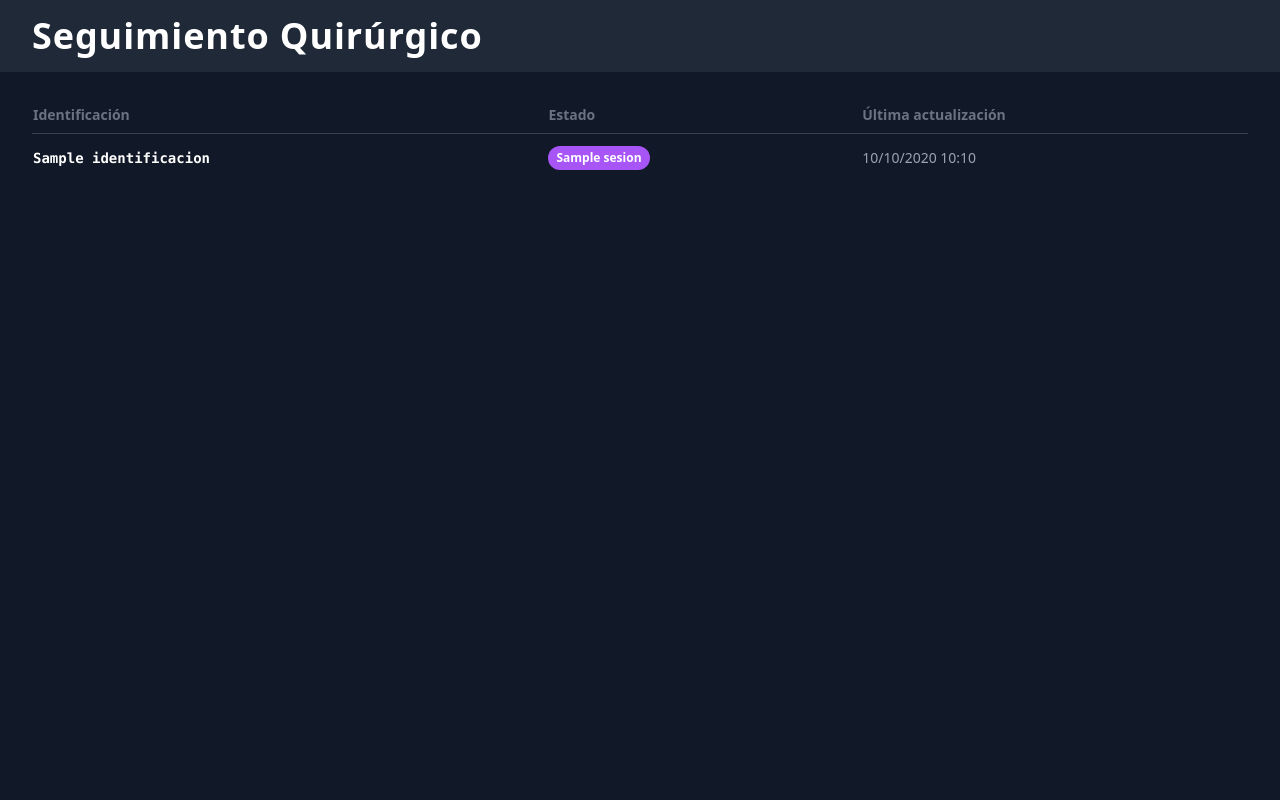
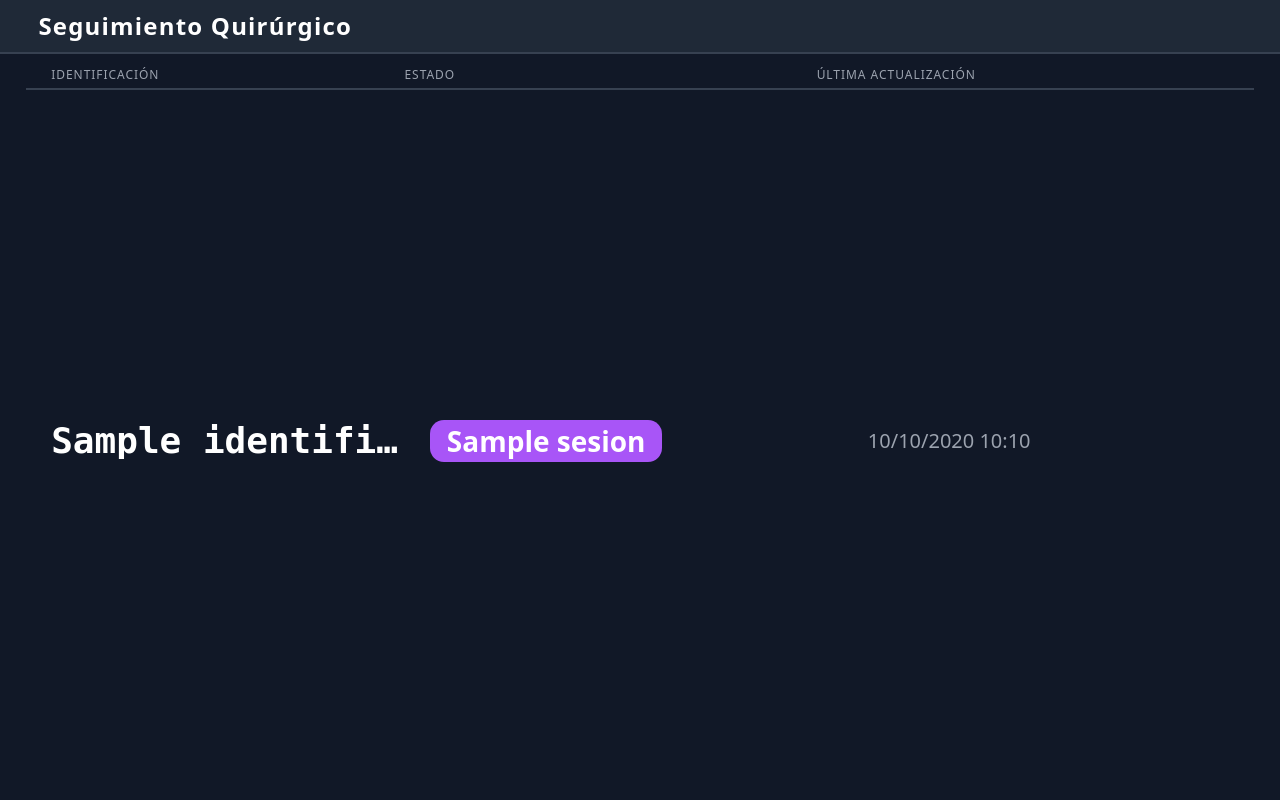
Before and after one commit to lgbio/hudn-quiroinfo, a Django app: template dev/app_core/templates/tablero/tablero.html in a window 1280 px wide. Run offline with Django 4.2, Linux system fonts and the light colour scheme; the template is opened without the code that fills it: most values are stand-ins (such as "Sample title", 1, 10 or a date in 2020); some libraries are stand-ins or nearby versions.

Commit message:
Abr/17/26: r1.11 : Removed RegistroExtados. Added button for loading new patients. Fixed GUI table ordering and dates

```diff
--- a/dev/app_core/templates/tablero/fragmento.html
+++ b/dev/app_core/templates/tablero/fragmento.html
@@ -1,34 +1,130 @@
 {% if sesiones %}
-	<table class="w-full text-sm">
-		<thead>
-			<tr class="text-left text-gray-500 border-b border-gray-700">
-				<th class="pb-2 pr-4">Identificación</th>
-				<th class="pb-2 pr-4">Estado</th>
-				<th class="pb-2">Última actualización</th>
-			</tr>
-		</thead>
-		<tbody>
+<div class="tablero-lista">
+
+	{% comment %}Column headers — fixed, not a flex row{% endcomment %}
+	<div class="tablero-encabezados">
+		<span>Identificación</span>
+		<span>Estado</span>
+		<span>Última actualización</span>
+	</div>
+
+	{% comment %}One flex row per patient — each gets flex:1 so all N rows share the height equally{% endcomment %}
 	{% for sesion in sesiones %}
-			<tr class="border-b border-gray-700 last:border-0">
-				<td class="py-3 pr-4 font-mono font-semibold text-white">{{ sesion.paciente.identificacion }}</td>
-				<td class="py-3 pr-4">
-					<span class="inline-block px-2 py-1 rounded-full text-xs font-semibold
-						{% if sesion.estado == 'EN_PREPARACION' %}bg-yellow-400 text-gray-900
-						{% elif sesion.estado == 'EN_CIRUGIA' %}bg-orange-500 text-white
-						{% elif sesion.estado == 'EN_RECUPERACION' %}bg-blue-500 text-white
-						{% elif sesion.estado == 'FINALIZADO' %}bg-gray-400 text-gray-900
-						{% elif sesion.estado == 'OTRO' %}bg-purple-500 text-white
+	<div class="tablero-fila">
+		<span class="col-id">{{ sesion.paciente.identificacion }}</span>
+		<span class="col-estado">
+			<span class="estado-badge
+				{% if sesion.estado == 'EN_PREPARACION' %}badge-preparacion
+				{% elif sesion.estado == 'EN_CIRUGIA' %}badge-cirugia
+				{% elif sesion.estado == 'EN_RECUPERACION' %}badge-recuperacion
+				{% elif sesion.estado == 'FINALIZADO' %}badge-finalizado
+				{% elif sesion.estado == 'OTRO' %}badge-otro
 				{% endif %}">
 				{% if sesion.estado == 'OTRO' %}{{ sesion.labelOtro }}{% else %}{{ sesion.get_estado_display }}{% endif %}
 			</span>
-				</td>
-				<td class="py-3 text-gray-400">{{ sesion.actualizadoEn|date:"d/m/Y H:i" }}</td>
-			</tr>
+		</span>
+		<span class="col-hora">{{ sesion.actualizadoEn|date:"d/m/Y H:i" }}</span>
+	</div>
 	{% endfor %}
-		</tbody>
-	</table>
+
+</div>
+
+<style>
+	.tablero-lista {
+		display: flex;
+		flex-direction: column;
+		height: 100%;
+		width: 100%;
+	}
+
+	.tablero-encabezados {
+		flex: 0 0 auto;
+		display: flex;
+		align-items: center;
+		padding: 0.5vh 2vw;
+		border-bottom: 2px solid #374151;
+		color: #9ca3af; /* gray-400 */
+		font-size: clamp(0.7rem, 1.5vh, 1.4rem);
+		font-weight: 500;
+		text-transform: uppercase;
+		letter-spacing: 0.08em;
+	}
+
+	.tablero-fila {
+		flex: 1 1 0;
+		min-height: 0;
+		display: flex;
+		align-items: center;
+		padding: 0 2vw;
+		border-bottom: 1px solid #374151;
+		gap: 2vw;
+	}
+
+	.tablero-fila:last-child {
+		border-bottom: none;
+	}
+
+	/* Column widths */
+	.tablero-encabezados span:nth-child(1),
+	.tablero-fila .col-id    { flex: 0 0 30%; }
+
+	.tablero-encabezados span:nth-child(2),
+	.tablero-fila .col-estado { flex: 0 0 35%; }
+
+	.tablero-encabezados span:nth-child(3),
+	.tablero-fila .col-hora  { flex: 1 1 0; }
+
+	/* ID: scales with row height via vh */
+	.col-id {
+		font-family: ui-monospace, monospace;
+		font-weight: 700;
+		font-size: clamp(1rem, 4.5vh, 4rem);
+		line-height: 1;
+		white-space: nowrap;
+		overflow: hidden;
+		text-overflow: ellipsis;
+		color: white;
+	}
+
+	/* Estado badge */
+	.col-estado {
+		display: flex;
+		align-items: center;
+	}
+
+	.estado-badge {
+		display: inline-block;
+		font-weight: 700;
+		font-size: clamp(0.85rem, 3.5vh, 3rem);
+		line-height: 1;
+		padding: 0.25em 0.6em;
+		border-radius: 0.5em;
+		white-space: nowrap;
+		overflow: hidden;
+		text-overflow: ellipsis;
+		max-width: 100%;
+	}
+
+	.badge-preparacion  { background: #facc15; color: #111827; }
+	.badge-cirugia      { background: #f97316; color: white; }
+	.badge-recuperacion { background: #3b82f6; color: white; }
+	.badge-finalizado   { background: #9ca3af; color: #111827; }
+	.badge-otro         { background: #a855f7; color: white; }
+
+	/* Timestamp */
+	.col-hora {
+		font-size: clamp(0.75rem, 2.5vh, 2rem);
+		color: #9ca3af;
+		white-space: nowrap;
+		overflow: hidden;
+		text-overflow: ellipsis;
+	}
+</style>
+
 {% else %}
-	<div class="flex items-center justify-center h-64">
-		<p class="text-4xl text-gray-500">No hay pacientes en seguimiento</p>
+
+<div style="display:flex; align-items:center; justify-content:center; height:100%;">
+	<p style="font-size: clamp(1.5rem, 4vh, 3rem); color: #6b7280;">No hay pacientes en seguimiento</p>
 </div>
+
 {% endif %}
--- a/dev/app_core/templates/tablero/tablero.html
+++ b/dev/app_core/templates/tablero/tablero.html
@@ -7,18 +7,82 @@
 	<script src="https://cdn.tailwindcss.com"></script>
 	<script src="https://unpkg.com/alpinejs@3.x.x/dist/cdn.min.js" defer></script>
 	<script src="https://unpkg.com/htmx.org@1.9.12"></script>
+	<style>
+		*, *::before, *::after { box-sizing: border-box; }
+
+		html, body {
+			margin: 0;
+			padding: 0;
+			width: 100vw;
+			height: 100vh;
+			overflow: hidden;
+			background: #111827; /* gray-900 */
+			color: white;
+		}
+
+		body {
+			display: flex;
+			flex-direction: column;
+		}
+
+		/* Header: fixed small slice of viewport */
+		#tablero-header {
+			flex: 0 0 auto;
+			background: #1f2937; /* gray-800 */
+			padding: 1vh 3vw;
+			display: flex;
+			align-items: center;
+			justify-content: space-between;
+			border-bottom: 2px solid #374151; /* gray-700 */
+		}
+
+		#tablero-header h1 {
+			font-size: clamp(1.2rem, 3vh, 3.5rem);
+			font-weight: 700;
+			letter-spacing: 0.05em;
+			margin: 0;
+		}
+
+		.alerta-conexion {
+			display: flex;
+			align-items: center;
+			gap: 0.5em;
+			background: #dc2626;
+			padding: 0.4em 1em;
+			border-radius: 0.5em;
+			font-size: clamp(0.9rem, 2vh, 2rem);
+			font-weight: 600;
+		}
+
+		/* Main: takes all remaining height */
+		#tablero-main {
+			flex: 1 1 0;
+			min-height: 0;
+			display: flex;
+			flex-direction: column;
+			padding: 1vh 2vw;
+		}
+
+		/* HTMX swap target: must also fill height */
+		#lista-sesiones {
+			flex: 1 1 0;
+			min-height: 0;
+			display: flex;
+			flex-direction: column;
+		}
+	</style>
 </head>
-<body class="bg-gray-900 text-white min-h-screen flex flex-col">
+<body>
 
-	<header class="bg-gray-800 px-8 py-4 flex items-center justify-between">
-		<h1 class="text-4xl font-bold tracking-wide">Seguimiento Quirúrgico</h1>
-		<div x-show="sinConexion" class="flex items-center gap-2 bg-red-600 text-white px-4 py-2 rounded-lg text-2xl font-semibold">
+	<header id="tablero-header">
+		<h1>Seguimiento Quirúrgico</h1>
+		<div x-show="sinConexion" x-cloak class="alerta-conexion">
 			<span>⚠</span>
 			<span>Sin conexión</span>
 		</div>
 	</header>
 
-	<main class="flex-1 p-8">
+	<main id="tablero-main">
 		<div
 			id="lista-sesiones"
 			hx-get="/tablero/fragmento/"
--- a/dev/app_core/vistas.py
+++ b/dev/app_core/vistas.py
@@ -9,7 +9,9 @@ from app_autenticacion.mixins import LoginRequeridoMixin
 from app_notificaciones.servicios import NotificacionServicio
 
 from .models import EstadoQuirurgico, Paciente, Sesion
+from .utils import Utils
 from .servicios import SesionServicio, coloresEstado, obtenerSesionesVisibles
+
 
 logger = logging.getLogger (__name__)
 
--- a/dev/dbscripts-quiroinfo.py
+++ b/dev/dbscripts-quiroinfo.py
@@ -112,9 +112,6 @@ def populateDBWithTestData ():
 	except:
 		print (">>> Exception en:", table, pacientes_data)
 		print (traceback.format_exc())
-
-
-
 
 
 #----------------------------------------------------------
--- a/dev/quiroinfo/settings.py
+++ b/dev/quiroinfo/settings.py
@@ -15,7 +15,7 @@ EMAIL_WHITELIST = ["lgarreta@yahoo.com", "lgarreta@gmail.com"]
 EMAIL_DOMINIO_PERMITIDO = 'hodenar.gov.co'
 #--------------------------------------------------------------------
 
-ALLOWED_HOSTS = []
+ALLOWED_HOSTS = ['*']
 
 INSTALLED_APPS = [
 	'django.contrib.admin',
```
Also changed, not shown: dev/app_core/utils.py (added, +66 -0 lines), specs/specs-quiroinfo-TableOrdering_CargarPacientes.md (added, +11 -0 lines), README.md, dev/app_core/migrations/0004_alter_sesion_paciente.py (added), 1 other file. Lines whose indentation alone changed are shown as unchanged.
